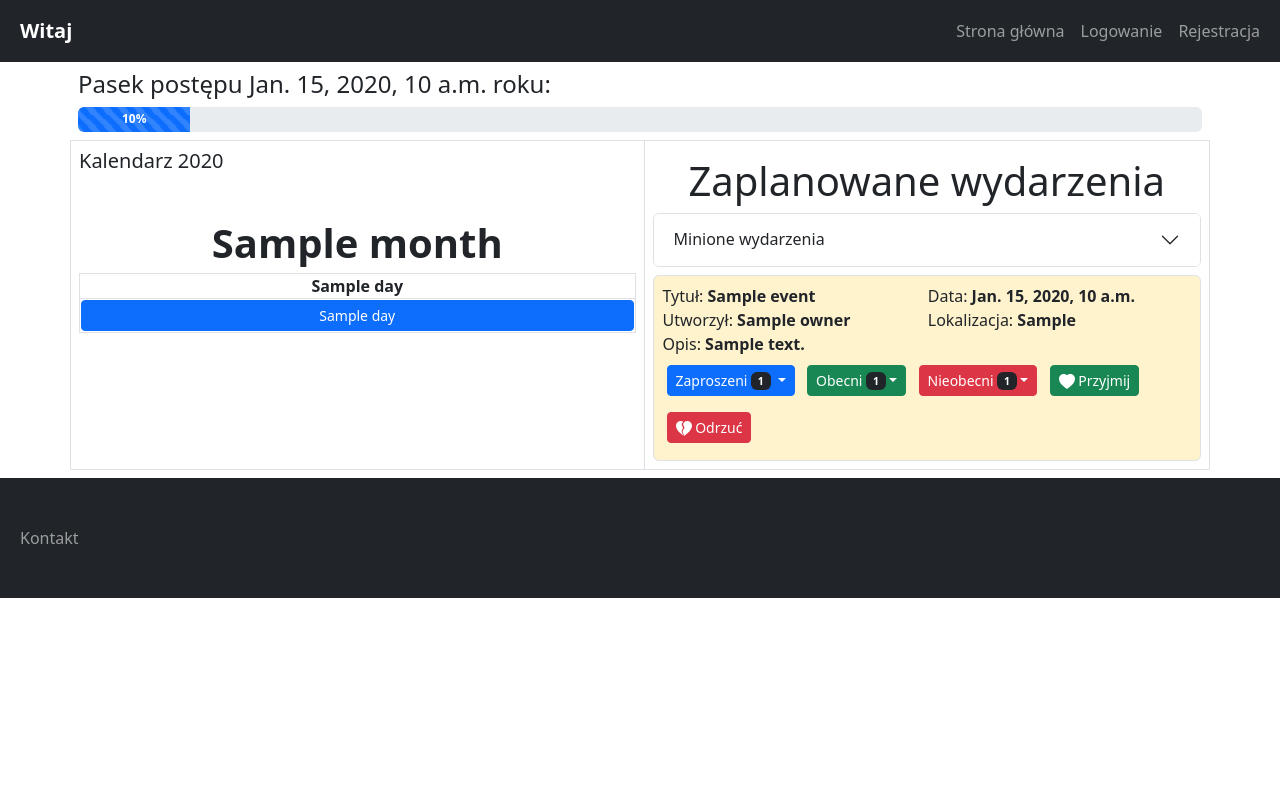
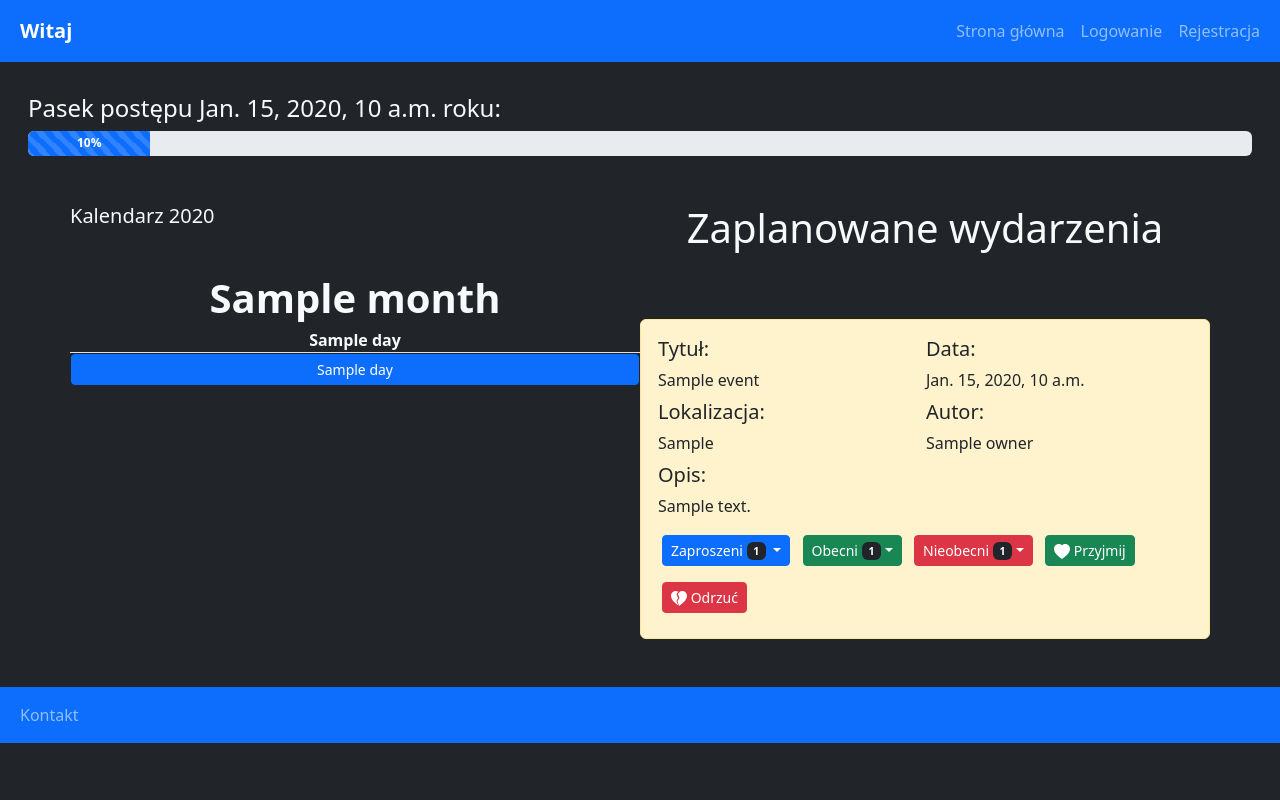
Before and after one commit to skrzypa/mysite, a Django app: template my_apps/templates/my_apps/meetings_calendar.html in a window 1280 px wide. Run offline with Django 3.2, Linux system fonts and the light colour scheme; tables that the repository leaves empty hold one stand-in row (values such as "Sample post"); the template is opened without the code that fills it: values that come from a table or form of the project are taken from there, most other values are stand-ins (such as "Sample title", 1, 10 or a date in 2020); lists and menus that the app fills with data are empty; some libraries are stand-ins or nearby versions.

Commit message:
A lot of changes in the appearance of all pages

```diff
--- a/my_apps/templates/my_apps/contact.html
+++ b/my_apps/templates/my_apps/contact.html
@@ -5,12 +5,12 @@
 <div class="container-fluid mt-5 mb-5">
     <div class="row">
         <div class="col mt-5 mb-5 d-flex justify-content-center">
-            <div class="card shadow-lg" style="width: 20rem;">
+            <div class="card shadow-lg text-dark" style="width: 20rem;">
                 <img src="{% static 'patryk.jpg' %}"
                     class="card-img-top"
                     alt="...">
 
-                <div class="card-body border">
+                <div class="card-body">
                     <h5 class="card-title">Patryk Skrzyński - autor strony</h5>
 
                     <p class="card-text mt-1 mb-0">
@@ -53,7 +53,7 @@
                     class="card-img-top"
                     alt="...">
 
-                <div class="card-body border">
+                <div class="card-body text-dark">
                     <h5 class="card-title">Tomasz Flis - autor grafik</h5>
 
                     <p class="card-text mt-1 mb-0">
--- a/my_apps/templates/my_apps/homepage_base.html
+++ b/my_apps/templates/my_apps/homepage_base.html
@@ -11,8 +11,9 @@
         <title>Paciovvsky</title>
     </head>
 
-    <body>
-        <div class="container-fluid bg-dark sticky-top">
+    <body class="bg-dark text-light">
+        {% block header %}
+        <div class="container-fluid bg-primary sticky-top" style="margin-bottom: 2rem;">
             {% comment %} tu możesz zmienić kolory {% endcomment %}
             <nav class='navbar navbar-expand-sm navbar-dark'>
                 {% comment %} tu nic nie zmieniaj!!! {% endcomment %}
@@ -60,15 +61,15 @@
                 </div>
             </nav>
         </div>
+        {% endblock header %}
 
-        {% block header %}{% endblock header %}
         {% block content %}{% endblock content %}
 
         {% block footer %}
-            <div class="container-fluid bg-dark sticky-bottom">
+            <div class="container-fluid bg-primary sticky-bottom" style="margin-top: 2rem;">
                 <nav class='navbar navbar-expand-sm navbar-dark'>
-                    <div class="mt-3 mb-3">
-                        <ul class="nav navbar-nav navbar-dark me-auto mt-3 mb-3">
+                    <div class="">
+                        <ul class="nav navbar-nav navbar-dark me-auto">
                             <li>
                                 <a class="nav-link" href="{% url "my_apps:contact" %}">Kontakt</a>
                             </li>
--- a/my_apps/templates/my_apps/meetings_calendar.html
+++ b/my_apps/templates/my_apps/meetings_calendar.html
@@ -1,9 +1,4 @@
 {% extends 'my_apps/homepage_base.html' %}
-
-{% block header %}
-{% endblock header %}
-
-
 
 {% block content %}
 
@@ -13,9 +8,12 @@
     {% endfor %}
 {% endif %}
 
-<div class="container center px-2 mt-2 mb-0">
-    <label><h4>Pasek postępu {{ year_today }} roku:</h4></label>
-    <div class="progress" role="progressbar" aria-label="Animated striped example" style="height: 25px">
+<div class="container-fluid center" style="margin-top: 2rem;">
+    <label style="margin-left: 1rem;">
+        <h4>Pasek postępu {{ year_today }} roku:</h4>
+    </label>
+
+    <div class="progress" role="progressbar" aria-label="Animated striped example" style="height: 25px; margin-right: 1rem; margin-left: 1rem;">
         <div class="progress-bar progress-bar-striped progress-bar-animated" style="width: {{ year_progress }}%">
             {% if year_progress < 2.5 %}
             {% else %}
@@ -27,11 +25,11 @@
 
 
 
-<div class="container text-center py-2 mb-0"> {% comment %} Początek tabeli {% endcomment %}
+<div class="container text-center" style="margin-top: 2rem;"> {% comment %} Początek tabeli {% endcomment %}
     <div class="row">
-        <div class="col border"> {% comment %} Początek kalendarza {% endcomment %}
-            <div class='row px-2 py-2'>
-                <div class="accordion-item px-0 py-0">
+        <div class="col"> {% comment %} Początek kalendarza {% endcomment %}
+            <div class='row'>
+                <div class="accordion-item px-0 py-0" style="margin-top: 1rem; margin-bottom: 1rem;">
                     <button class="accordion-button collapsed" type="button" data-bs-toggle="collapse" data-bs-target="#flush-collapseOne" aria-expanded="false" aria-controls="flush-collapseOne">
                         <h5 class="accordion-header" id="flush-headingOne">
                             Kalendarz {{ year_choosen }}
@@ -45,11 +43,11 @@
                                 {% csrf_token %}
                                 {% for year_button in years_list %}
                                     {% if year_button == year_today %}
-                                        <button name="year_button" class="btn btn-success border" value="{{ year_button }}">
+                                        <button name="year_button" class="btn btn-success" value="{{ year_button }}">
                                             {{ year_button }}
                                         </button>
                                     {% else %}
-                                        <button name="year_button" class="btn btn-primary border" value="{{ year_button }}">
+                                        <button name="year_button" class="btn btn-primary" value="{{ year_button }}">
                                             {{ year_button }}
                                         </button>
                                     {% endif %}
@@ -62,16 +60,16 @@
                 </div>
             </div>
 
-            <div class='row px-2 py-2'>
+            <div class="row">
                 {% for month, weeks in months_dict2.items %}
                     <table>
                         <thead>
                             <div>
                                 <p class="fs-1 mb-0 mt-4"><strong>{{ month }}</strong></p>
                             </div>
-                            <tr>
+                            <tr class="border-bottom">
                                 {% for day in days_list %}
-                                    <th class="flex-fill text-center border">{{ day }}</th>
+                                    <th class="flex-fill text-center">{{ day }}</th>
                                 {% endfor %}
                             </tr>
                         </thead>
@@ -81,10 +79,10 @@
                                 <tr>
                                     {% for day in week %}
                                         {% if day == '00' %}
-                                            <th class="border"></th>
+                                            <th class=""></th>
 
                                         {% else %}  {% comment %} tworzenie różnych kolorów przycisków {% endcomment %}
-                                            <th class="text-center border">
+                                            <th class="text-center">
                                                 {% comment %} {% if day == 'event.event_date_day' and month_today_2 == event.event_date_month and year_choosen == 'event.event_date_year' %} {% endcomment %}
                                                 {% with date_value=day|add:"."|add:month|add:"."|add:year_choosen %}
                                                     {% if date_value in event_all_my_dates %}
@@ -131,14 +129,17 @@
             </div>
         </div> {% comment %} Koniec kalendarza {% endcomment %}
 
-        <div class="col px-2 py-2 border border-start-0"> {% comment %} Początek listy wydarzeń {% endcomment %}
-            <h1 class="px-2 py-2 mb-0">
+        <div class="col">
+            <div style=""> {% comment %} Początek listy wydarzeń {% endcomment %}
+                <div class="row">
+                    <h1 style="margin-top: 1rem; margin-bottom: 1rem;">
                         Zaplanowane wydarzenia
                     </h1>
+                </div>
 
                 {% comment %} Acordion dla minionych wydarzeń {% endcomment %}
-            <div class="accordion" id="accordionExample">
-                <div class="accordion-item">
+                <div class="row">
+                    <div class="accordion-item px-0 py-0 text-dark" style="margin-top: 1rem; margin-bottom: 1rem;">
                         <h2 class="accordion-header" id="headingOne">
                             <button class="accordion-button collapsed" type="button" data-bs-toggle="collapse" data-bs-target="#collapseOne" aria-expanded="false" aria-controls="collapseTwo">
                                 Minione wydarzenia
@@ -154,25 +155,64 @@
                 </div>
 
                 {% comment %} Lista wydarzeń {% endcomment %}
+                <div class="row text-break">
                     {% for event in all_events %}
                         {% if current_user == event.owner %}
-                    <div class="border px-2 py-2 mb-0 mt-2 alert alert-danger" role="alert">
+                            <div class="alert alert-danger" role="alert">
                         {% else %}
-                    <div class="border px-2 py-2 mb-0 mt-2 alert alert-warning" role="alert">
+                            <div class="alert alert-warning" role="alert">
                         {% endif %}
-                    <table>
+                            <table class="text-dark">
                                 <tr>
-                            <td style="width: 50%"><label>Tytuł: <strong>{{ event.event_title }}</strong></label></td>
-                            <td style="width: 50%"><label>Data: <strong>{{ event.event_date }}</strong></label></td>
+                                    <td style="width: 50%;">
+                                        <h5>Tytuł:</h5>
+                                    </td>
+
+                                    <td style="width: 50%;">
+                                        <h5>Data:</h5>
+                                    </td>
                                 </tr>
 
                                 <tr>
-                            <td style="width: 50%">Utworzył: <strong>{{ event.owner }}</strong><label></label></td>
-                            <td style="width: 50%"><label>Lokalizacja: <strong>{{ event.event_location }}</strong></label></td>
+                                    <td>
+                                        <h6>{{ event.event_title }}</h6>
+                                    </td>
+
+                                    <td>
+                                        <h6>{{ event.event_date }}</h6>
+                                    </td>
                                 </tr>
 
                                 <tr>
-                            <tr><td style="width: 100%" colspan="2"><labek>Opis: <strong>{{ event.event_description }}</strong></label></tr>
+                                    <td style="width: 50%;">
+                                        <h5>Lokalizacja:</h5>
+                                    </td>
+
+                                    <td style="width: 50%;">
+                                        <h5>Autor:</h5>
+                                    </td>
+                                </tr>
+
+                                <tr>
+                                    <td style="width: 50%;">
+                                        <h6>{{ event.event_location }}</h6>
+                                    </td>
+
+                                    <td style="width: 50%;">
+                                        <h6>{{ event.owner }}</h6>
+                                    </td>
+                                </tr>
+
+                                <tr>
+                                    <td style="width: 100%;" colspan="2">
+                                        <h5>Opis:</h5>
+                                    </td>
+                                </tr>
+
+                                <tr>
+                                    <td style="width: 100%;" colspan="2">
+                                        <h6>{{ event.event_description }}</h6>
+                                    </td>
                                 </tr>
 
                                 <tr>
@@ -240,7 +280,7 @@
                                                     </button>
                                                 </div>
 
-                                        <div class="modal fade" id="exampleModal{{ event.identifier }}" tabindex="-1" aria-labelledby="exampleModalLabel" aria-hidden="true">
+                                                <div class="modal fade text-dark" id="exampleModal{{ event.identifier }}" tabindex="-1" aria-labelledby="exampleModalLabel" aria-hidden="true">
                                                     <div class="modal-dialog modal-dialog-centered">
                                                         <div class="modal-content">
                                                             <div class="modal-header">
@@ -297,10 +337,15 @@
                             </table>
                         </div>
                     {% empty %}
-            <h4>Nie masz zaplanowanych żadnych wydarzeń </h4>
+                    <h4 class="row" style="margin-top: 2rem; margin-bottom: 2rem;">
+                        Nie masz zaplanowanych żadnych wydarzeń
+                    </h4>
                     {% endfor %}
+                </div>
+
 
             </div> {% comment %} Koniec listy wydarzeń {% endcomment %}
+        </div>
 
     </div> {% comment %} Koniec tabeli {% endcomment %}
 
--- a/my_apps/views.py
+++ b/my_apps/views.py
@@ -10,7 +10,7 @@ from django.contrib.auth.models import User
 from .forms import *
 from .models import *
 
-import calendar, datetime, requests, webbrowser
+import calendar, datetime
 # Create your views here.
 
 # HOMEPAGE
```
Also changed, not shown: my_apps/templates/my_apps/beer_calc.html (+0 -7 lines), my_apps/templates/my_apps/index.html (+8 -8 lines), my_apps/templates/my_apps/meetings_new_event.html (+5 -7 lines), my_apps/templates/my_apps/users_friends.html (+0 -10 lines), my_apps/templates/my_apps/users_log_in.html (+4 -4 lines), my_apps/templates/my_apps/users_register.html (+7 -7 lines). Lines whose indentation alone changed are shown as unchanged.
